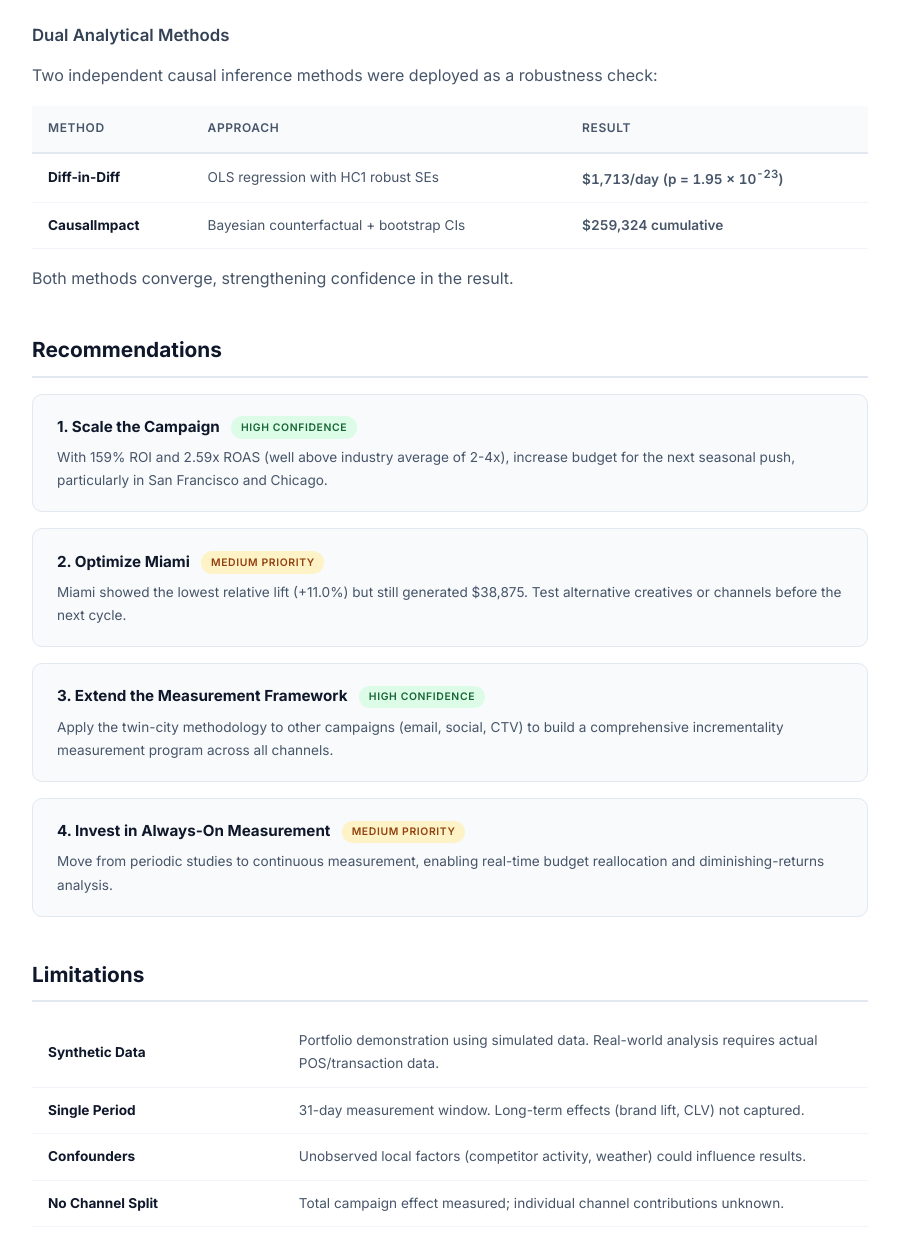
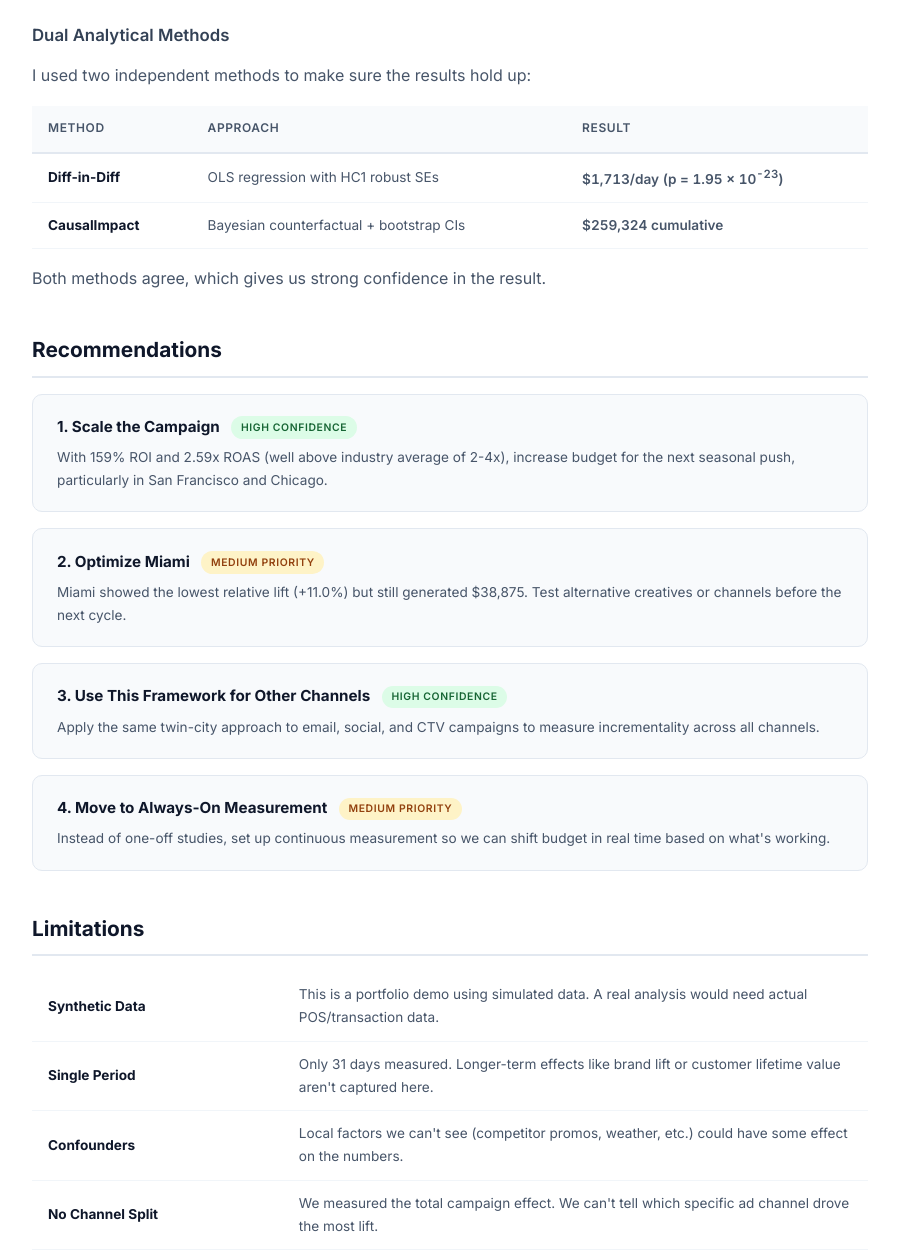
Before and after one commit to TheKalyaniMohite/retail-marketing-incrementality, a plain HTML site: page index.html in a window 1280 px wide. Shown: the part 1527-2780 px from the top of the page, without its empty margins (190-1089 px from the left). Drawn offline with Linux system fonts and the light colour scheme.

Commit message:
Humanize language across README, index, and dashboard

```diff
--- a/index.html
+++ b/index.html
@@ -241,8 +241,8 @@
 
 <div class="highlight-box">
     <p><strong>Yes.</strong> The campaign generated <strong>$259,324</strong> in
-    incremental revenue &mdash; a <strong>159% ROI</strong> &mdash; and the effect is
-    statistically significant (p &lt; 0.001). Every dollar invested returned
+    incremental revenue, giving us a <strong>159% ROI</strong>. The effect is
+    statistically significant (p &lt; 0.001). Every dollar we invested returned
     <strong>$2.59</strong> in revenue.</p>
 </div>
 
@@ -330,9 +330,9 @@
 <h2>Methodology</h2>
 
 <h3>Twin-City Quasi-Experiment</h3>
-<p>We matched 5 test cities (which received the campaign) with 5 structurally similar
-control cities (no campaign). The control cities serve as the <strong>counterfactual</strong>
-&mdash; what would have happened without the ad.</p>
+<p>We matched 5 test cities (which received the campaign) with 5 similar
+control cities (no campaign). The control cities act as the <strong>counterfactual</strong>
+- basically, what would have happened if we hadn't run the ad.</p>
 
 <table>
     <thead><tr><th>Test City</th><th>Control Twin</th><th>Pre-Period Correlation</th></tr></thead>
@@ -346,7 +346,7 @@ control cities (no campaign). The control cities serve as the <strong>counterfac
 </table>
 
 <h3>Dual Analytical Methods</h3>
-<p>Two independent causal inference methods were deployed as a robustness check:</p>
+<p>I used two independent methods to make sure the results hold up:</p>
 <table>
     <thead><tr><th>Method</th><th>Approach</th><th>Result</th></tr></thead>
     <tbody>
@@ -362,7 +362,7 @@ control cities (no campaign). The control cities serve as the <strong>counterfac
         </tr>
     </tbody>
 </table>
-<p>Both methods converge, strengthening confidence in the result.</p>
+<p>Both methods agree, which gives us strong confidence in the result.</p>
 
 <h2>Recommendations</h2>
 
@@ -379,24 +379,22 @@ control cities (no campaign). The control cities serve as the <strong>counterfac
 </div>
 
 <div class="rec">
-    <h4>3. Extend the Measurement Framework <span class="rec-tag high">High Confidence</span></h4>
-    <p>Apply the twin-city methodology to other campaigns (email, social, CTV) to build a
-    comprehensive incrementality measurement program across all channels.</p>
+    <h4>3. Use This Framework for Other Channels <span class="rec-tag high">High Confidence</span></h4>
+    <p>Apply the same twin-city approach to email, social, and CTV campaigns to measure incrementality across all channels.</p>
 </div>
 
 <div class="rec">
-    <h4>4. Invest in Always-On Measurement <span class="rec-tag medium">Medium Priority</span></h4>
-    <p>Move from periodic studies to continuous measurement, enabling real-time budget
-    reallocation and diminishing-returns analysis.</p>
+    <h4>4. Move to Always-On Measurement <span class="rec-tag medium">Medium Priority</span></h4>
+    <p>Instead of one-off studies, set up continuous measurement so we can shift budget in real time based on what's working.</p>
 </div>
 
 <h2>Limitations</h2>
 <table>
     <tbody>
-        <tr><td style="width:30%"><strong>Synthetic Data</strong></td><td>Portfolio demonstration using simulated data. Real-world analysis requires actual POS/transaction data.</td></tr>
-        <tr><td><strong>Single Period</strong></td><td>31-day measurement window. Long-term effects (brand lift, CLV) not captured.</td></tr>
-        <tr><td><strong>Confounders</strong></td><td>Unobserved local factors (competitor activity, weather) could influence results.</td></tr>
-        <tr><td><strong>No Channel Split</strong></td><td>Total campaign effect measured; individual channel contributions unknown.</td></tr>
+        <tr><td style="width:30%"><strong>Synthetic Data</strong></td><td>This is a portfolio demo using simulated data. A real analysis would need actual POS/transaction data.</td></tr>
+        <tr><td><strong>Single Period</strong></td><td>Only 31 days measured. Longer-term effects like brand lift or customer lifetime value aren't captured here.</td></tr>
+        <tr><td><strong>Confounders</strong></td><td>Local factors we can't see (competitor promos, weather, etc.) could have some effect on the numbers.</td></tr>
+        <tr><td><strong>No Channel Split</strong></td><td>We measured the total campaign effect. We can't tell which specific ad channel drove the most lift.</td></tr>
     </tbody>
 </table>
 
```
Also changed, not shown: dashboard.html (+2 -2 lines), output/dashboard.html (+2 -2 lines), output/index.html (+15 -17 lines), 1 other file.
